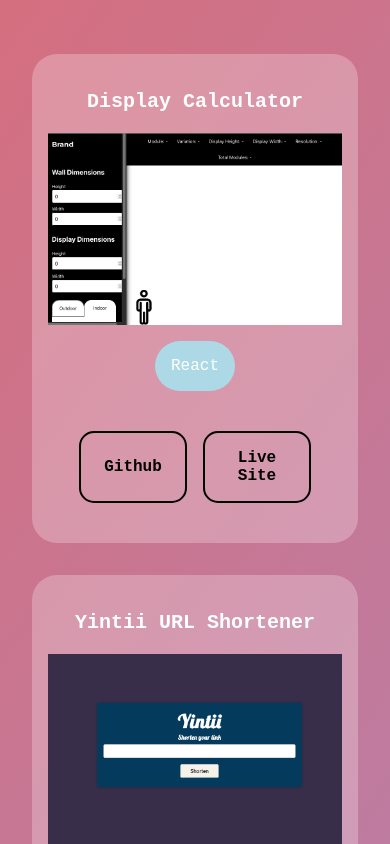
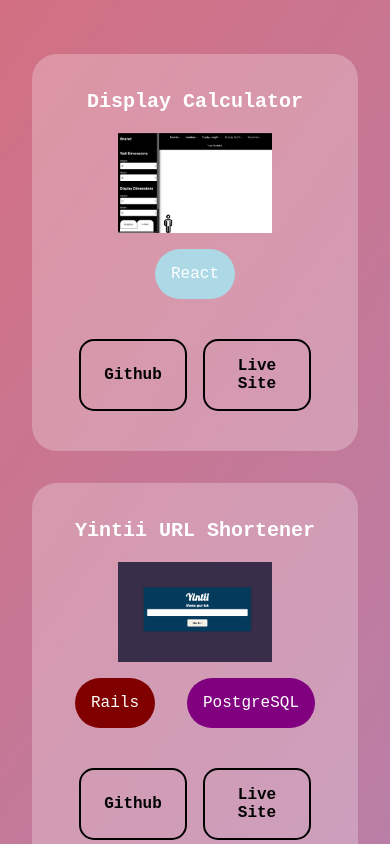
Before and after one commit to Yintii/personal-site, a React (Vite) app: page / in a window 390 px wide. Shown: the part 1100-1944 px from the top of the page. Built offline with nearby package versions, Linux system fonts and the light colour scheme; a web font is replaced by a local one.

Commit message:
more changes

```diff
--- a/src/App.css
+++ b/src/App.css
@@ -219,11 +219,17 @@
 }
 
 .portfolio-project img{
-    max-height: 100%;
+    max-width: 100%;;
 }
 
 .bg-black{
     background-color: black;
+}
+
+@media (max-width: 600px){
+    .portfolio-project img{
+        max-height: 100px;
+    }
 }
 
 
```
